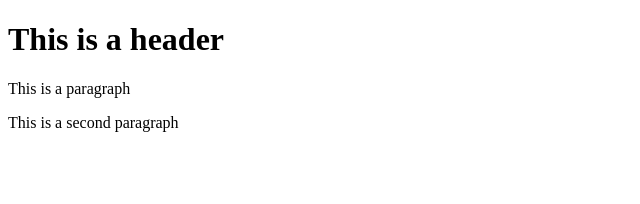
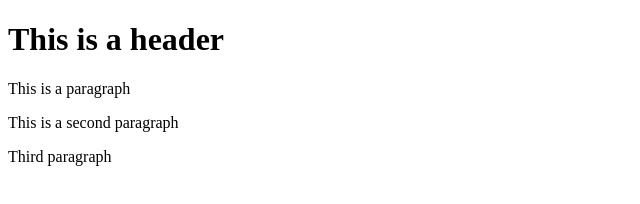
Before and after one commit to jafaryasin/react-training, a website: page index.html in a window 1280 px wide. Shown: the whole page, without its empty margins (0-640 px from the left). Drawn offline with Linux system fonts and the light colour scheme.

Commit message:
Fourth commit

```diff
--- a/index.html
+++ b/index.html
@@ -6,5 +6,6 @@
         <h1>This is a header</h1>
         <p>This is a paragraph</p>
         <p>This is a second paragraph</p>
+        </p>Third paragraph</p>
     </body>
 </html>
```
Also changed, not shown: package.json (added, +24 -0 lines), 2 other files.
